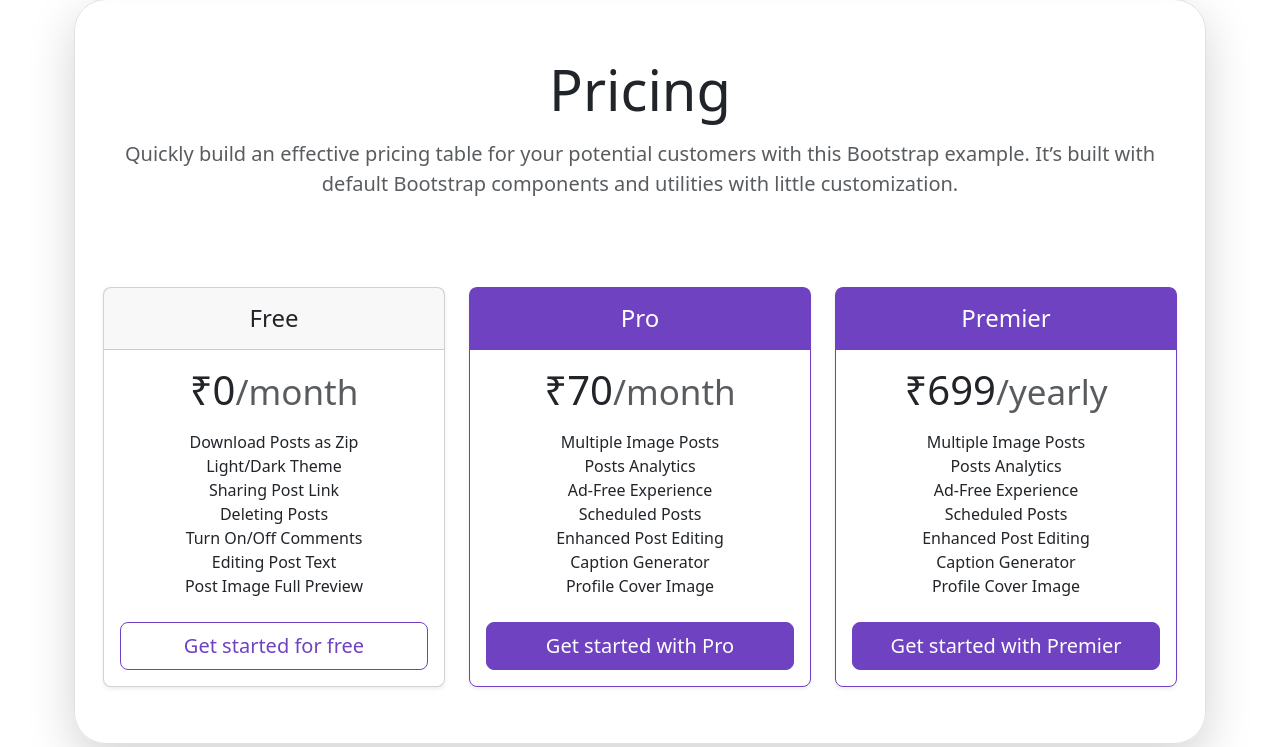
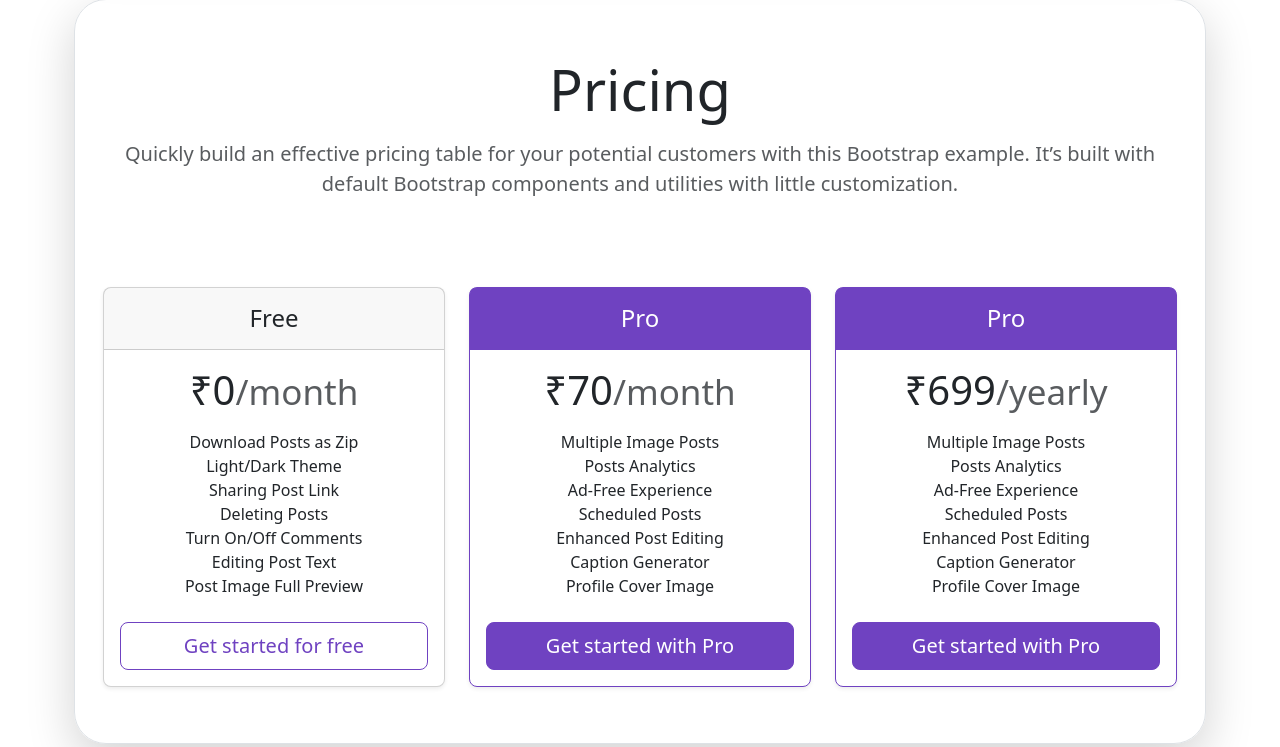
Before and after one commit to henry-jacq/photogram-mongodb, a PHP site: template views/templates/auth/landing.php in a window 1280 px wide. Shown: the part 1827-2574 px from the top of the page. Run offline with PHP 8.4, Linux system fonts and the light colour scheme; the template is opened without the code that fills it, so the values that code supplies are empty.

Commit message:
Minor Changes

```diff
--- a/views/templates/auth/landing.php
+++ b/views/templates/auth/landing.php
@@ -82,7 +82,7 @@
                 <div class="col">
                     <div class="card mb-4 rounded-3 shadow-sm border-prime">
                         <div class="card-header py-3 text-bg-prime border-prime">
-                            <h4 class="my-0 fw-normal">Premier</h4>
+                            <h4 class="my-0 fw-normal">Pro</h4>
                         </div>
                         <div class="card-body">
                             <h1 class="card-title pricing-card-title">₹699<small class="text-body-secondary fw-light">/yearly </small></h1>
@@ -95,7 +95,7 @@
                                 <li>Caption Generator</li>
                                 <li>Profile Cover Image</li>
                             </ul>
-                            <button type="button" class="w-100 btn btn-lg btn-prime">Get started with Premier</button>
+                            <button type="button" class="w-100 btn btn-lg btn-prime">Get started with Pro</button>
                         </div>
                     </div>
                 </div>
```
